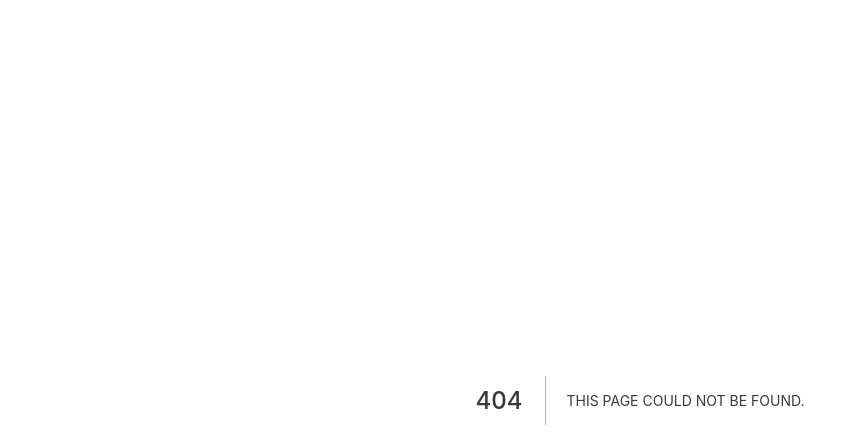
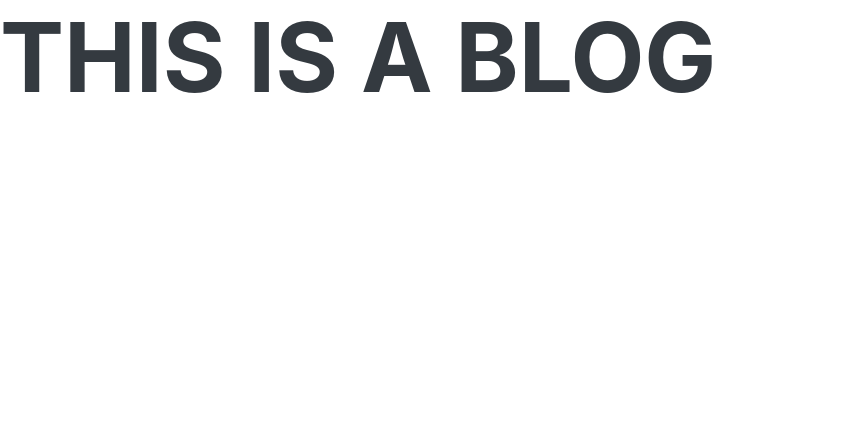
Before and after one commit to ibeale/portfolio-site, a Next.js app: page /blog in a window 1280 px wide. Before the commit this address had no page. Shown: the top 448 px of the page, without its empty margins (0-864 px from the left). Built offline with nearby package versions, Linux system fonts and the light colour scheme.

Commit message:
add blog

```diff
--- /dev/null
+++ b/pages/blog.tsx
@@ -0,0 +1,3 @@
+export default function Blog(){
+    return <h1>This is a blog</h1>
+}
```
